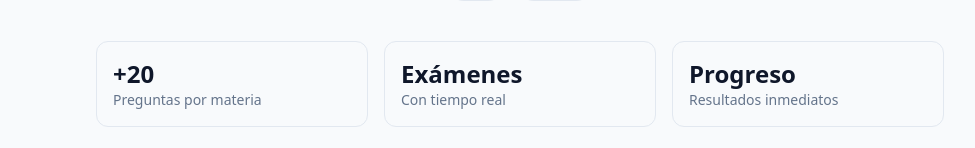
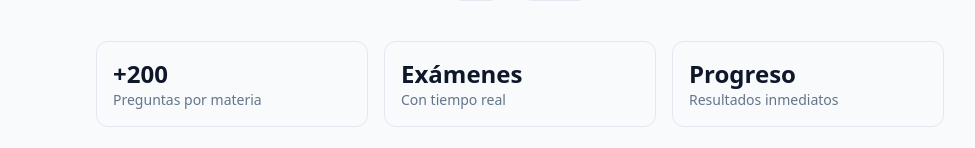
Before and after one commit to guilu/akadem.ia, a React (Vite) app in the folder frontend/: page / in a window 1280 px wide. Shown: the part 250-398 px from the top of the page, without its empty margins (120-1095 px from the left). Built offline with nearby package versions, Linux system fonts and the light colour scheme; no server answers.

Commit message:
✨ feat (frontend) : actualizar count landing

```diff
--- a/frontend/src/pages/HomePage.tsx
+++ b/frontend/src/pages/HomePage.tsx
@@ -32,7 +32,7 @@
 
       <div className="mt-10 grid gap-4 sm:grid-cols-3">
         <div className="border border-slate-700 rounded-xl p-4">
-          <div className="text-2xl font-bold">+20</div>
+          <div className="text-2xl font-bold">+200</div>
           <div className="text-sm text-slate-400">Preguntas por materia</div>
         </div>
         <div className="border border-slate-700 rounded-xl p-4">
```
